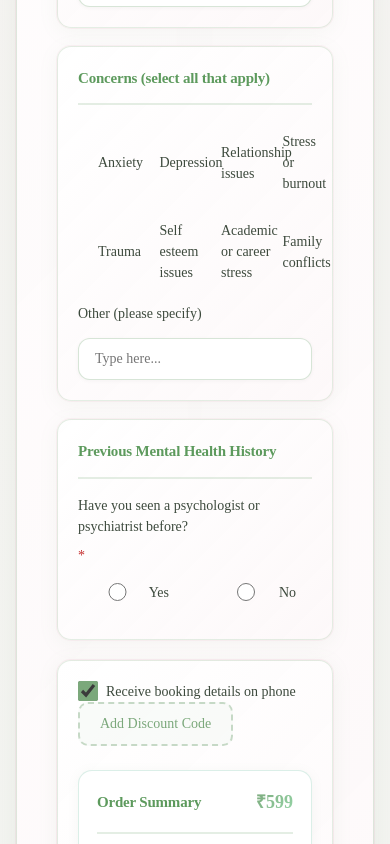
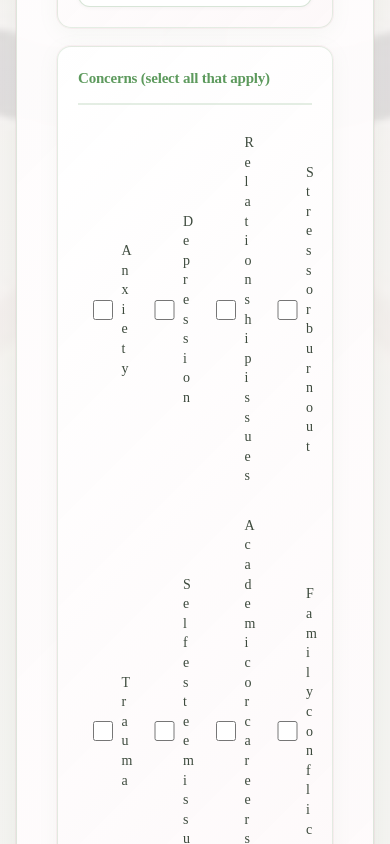
Before and after one commit to bhagavathishreeb-bot/Psycology-UI, a React (Vite) app: page /book in a window 390 px wide. Shown: the part 2560-3404 px from the top of the page. Built offline with nearby package versions, Linux system fonts and the light colour scheme.

Commit message:
Update BookingForm.css

```diff
--- a/src/BookingForm.css
+++ b/src/BookingForm.css
@@ -74,10 +74,18 @@
   gap: 12px 20px;
 }
 
+@media (max-width: 900px) {
+  .booking-form-fullpage .checkbox-group {
+    grid-template-columns: 1fr 1fr;
+    gap: 10px 16px;
+  }
+}
+
 @media (max-width: 600px) {
   .booking-form-fullpage .checkbox-group {
     grid-template-columns: 1fr;
-    gap: 10px;
+    gap: 12px;
+    margin-bottom: 14px;
   }
 }
 
@@ -284,21 +292,32 @@
   align-items: center;
   gap: 12px;
   cursor: pointer;
-  padding: 10px 12px;
+  padding: 12px 14px;
   border-radius: 8px;
   transition: background 0.2s;
   -webkit-tap-highlight-color: transparent;
   min-height: 44px;
+  min-width: 0;
+}
+
+.checkbox-label input {
+  flex-shrink: 0;
+  width: 20px;
+  height: 20px;
+  accent-color: var(--mano-primary);
+}
+
+.checkbox-label span {
+  flex: 1;
+  min-width: 0;
+  word-wrap: break-word;
+  overflow-wrap: break-word;
+  white-space: normal;
+  line-height: 1.4;
 }
 
 .checkbox-label:hover {
   background: rgba(245, 249, 245, 0.5);
-}
-
-.checkbox-label input {
-  width: 18px;
-  height: 18px;
-  accent-color: var(--mano-primary);
 }
 
 .other-concern {
```
